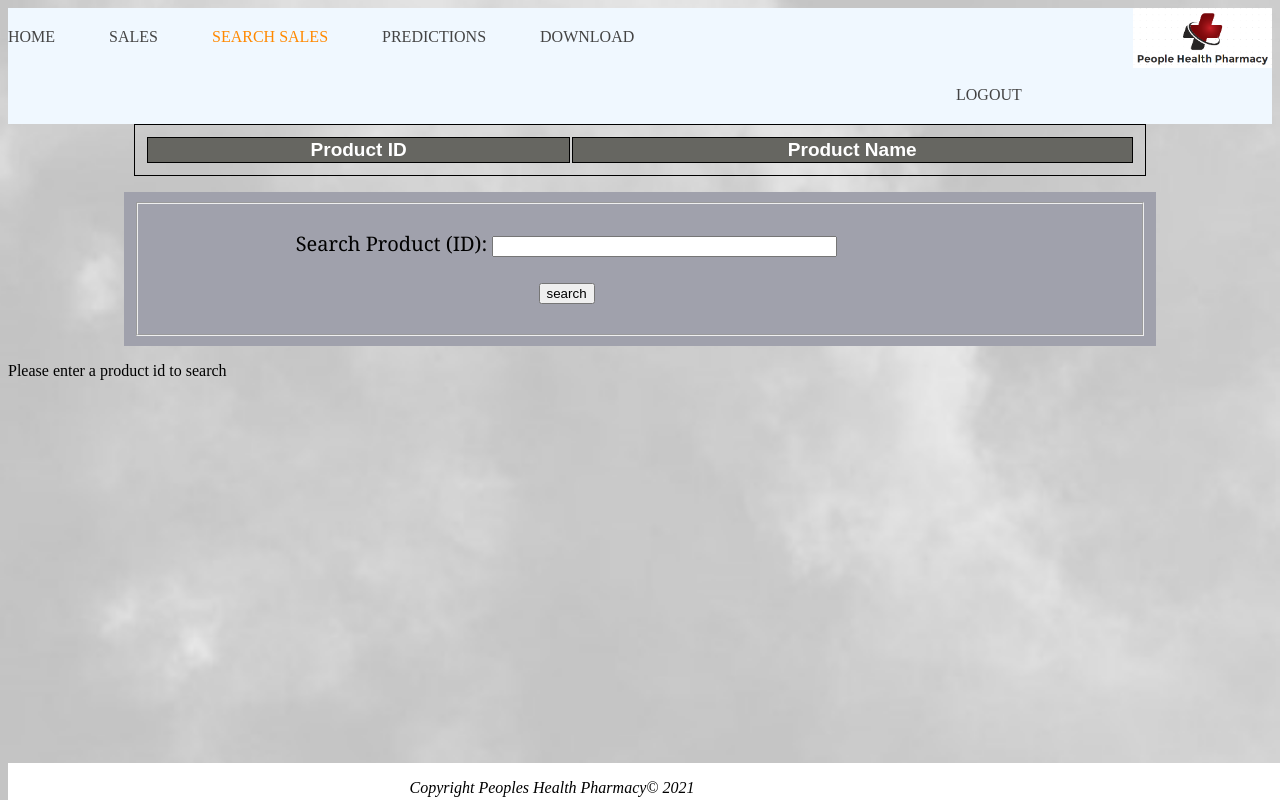
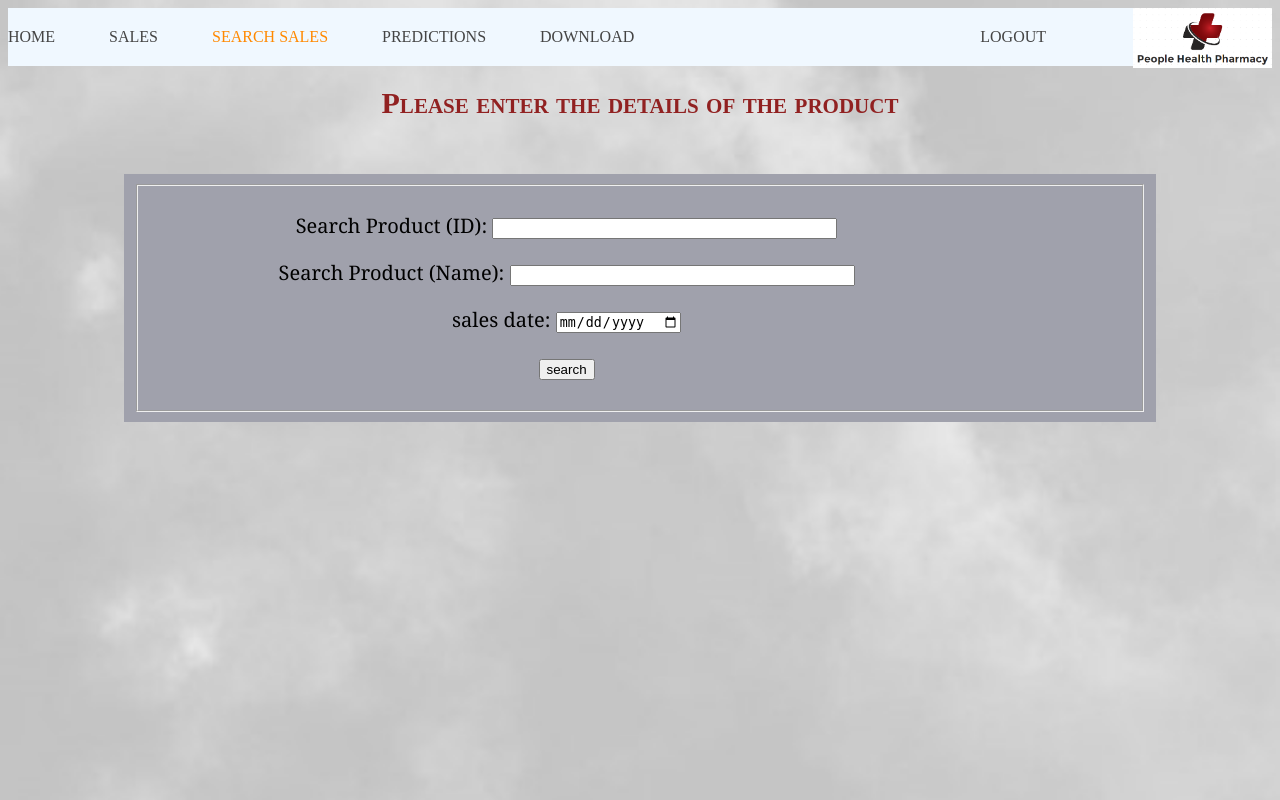
Before and after one commit to NaveenShank/MITP, a PHP site: page /searchsales.php in a window 1280 px wide. Run offline with PHP 8.4, Linux system fonts and the light colour scheme; data that the repository does not hold is empty.

Commit message:
Search Query Fixed

```diff
--- a/login.php
+++ b/login.php
@@ -14,7 +14,7 @@
          </a></div>
         <h1 style="text-align: center; color: #912121; ">Welcome to People Health pharmacy </h1>
     </header>
-      <br/><br/><br/><br/><br/><br/><br/><br/><br/>
+      <br/><br/><br/><br/><br/><br/><br/>
 
     <main>
         <h2 style="text-align: center;">Please Login to view Sales records and predection</h2><br/><br/>
--- a/searchsales.php
+++ b/searchsales.php
@@ -19,43 +19,24 @@
               <li><a href="searchsales.php" style="color:#ff8900;">Search Sales</a></li>
               <li><a href="">Predictions</a></li>
               <li><a href="">Download</a></li>
-              <li><a href="login.php">&emsp;&emsp;&emsp;&emsp;&emsp;&emsp;&emsp;&emsp;&emsp;&emsp;&emsp;&emsp;&emsp;&emsp;&emsp;&emsp;&emsp;&emsp;&emsp;&emsp;&emsp;&emsp;&emsp;&emsp;&emsp;&emsp;&emsp;&emsp;&emsp;&emsp;&emsp;&emsp;&emsp;&emsp;&emsp;&emsp;&emsp;&emsp;&emsp;&emsp;&emsp;&emsp;&emsp;&emsp;&emsp;&emsp;&emsp;&emsp;&emsp;&emsp;&emsp;&emsp;&emsp;&emsp;&emsp;&emsp;&emsp;&emsp;&emsp; Logout</a></li>
+              <li><a href="login.php">&emsp;&emsp;&emsp;&emsp;&emsp;&emsp;&emsp;&emsp;&emsp;&emsp;&emsp;&emsp;&emsp;&emsp;&emsp;&emsp;&emsp;&emsp; Logout</a></li>
           </ul>
         </nav>
         </div>
     </header>
     <main>
 
-
-      <?php
-      //connects to database and runs query to display all products with id
-      require_once("functions/process.php");
-      $query = "select product_id, product_name from products";
-      $results = mysqli_query($conn, $query);
-      echo "<table width='50%' border='1'>";
-      echo "<tr>
-        <th>Product ID</th>
-        <th>Product Name</th>
-        </tr>";
-      while ($row = mysqli_fetch_assoc($results))
-      {
-        echo "<tr>
-        <td>{$row['product_id']}</td>
-        <td>{$row['product_name']}</td>
-        </tr>";
-      }
-      echo "</table>";
-      mysqli_free_result($results);
-
-      ?>
-
-
+      <h1 style="text-align:center;color: #912121;">Please enter the details of the product</h1><br/>
       <!-- form entry to search for product id -->
       <p></p>
       <form method="post" action="searchsales.php">
           <fieldset>
       <p><label for="productid">Search Product (ID):</label>
       <input type="text" name="productid" id="productid" Size="40"/></p>
+      <p><label for="productname">Search Product (Name):</label>
+      <input type="text" name="productname" id="productname" Size="40"/></p>
+      <p><label for="productdate">sales date:</label>
+      <input type="date" name="productdate" id="productdate" Size="40"/></p>
       <p><input type="submit" name="submit" value="search"/></p></fieldset>
       </form>
       <p></p>
@@ -67,16 +48,15 @@
       require_once("functions/process.php");
       if (!$_POST)
       {
-        echo "<p>Please enter a product id to search</p>";
+        echo "<p></p>";
       }
       else
       {
         //sets product id and runs query to display the data for specific product
         //***curently not working
         $productid = trim($_POST["productid"]);
-        $salesquery = "select sales_id, available_units, units_sold, cost, purchase_date
-        from salesdb
-        where product_id = '$productid'";
+        $salesquery = "select product_id, available_units, units_sold, cost
+        from sales where product_id = '$productid'";
 
         //***cant execute this query
         $results = mysqli_query($conn, $salesquery)
@@ -90,20 +70,18 @@
         {
           echo "<table width='100%' border='1'>";
           echo "<tr>
-          <th>sales_id</th>
+          <th>product_id</th>
           <th>available_units</th>
           <th>units_sold</th>
           <th>cost</th>
-          <th>purchase_date</th>
           </tr>";
           while ($row = mysqli_fetch_assoc($results))
           {
             echo "<tr>
-            <td>{$row['sales_id']}</td>
+            <td>{$row['product_id']}</td>
             <td>{$row['available_units']}</td>
             <td>{$row['units_sold']}</td>
             <td>{$row['cost']}</td>
-            <td>{$row['purchase_date']}</td>
             </tr>";
           }
           echo "</table>";
@@ -116,8 +94,6 @@
       ?>
 
     </main>
-    <footer id="Footer"> <p style="text-align:center;">
-        Copyright Peoples Health Pharmacy© 2021</p>
-    </footer>
+
   </body>
 </html>
--- a/styles/index.css
+++ b/styles/index.css
@@ -128,8 +128,8 @@ p{
     margin: auto;
     padding: 10px;
 }
-#Footer{
-    position: absolute;
+/*#Footer{
+    position: fixed;
     bottom: 0;
     width: 100%;
     height: 2.3rem;
@@ -137,7 +137,7 @@ p{
     font-style: italic;
     text-align: left;
     clear: both;
-}
+}*/
 
 /* CSS for topic page */
 
```
Also changed, not shown: index.php (+6 -5 lines), sales.php (+26 -3 lines).
